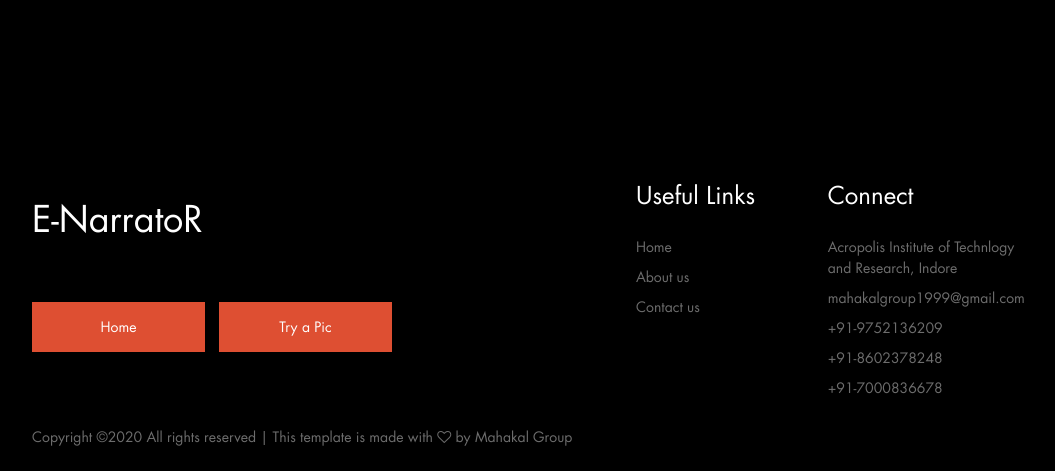
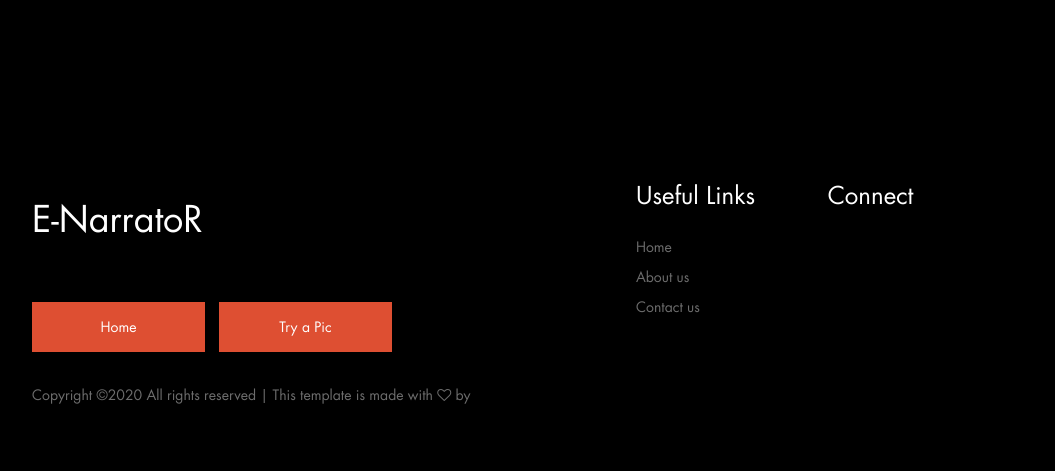
Before and after one commit to harsh12-99/enarrator, a Flask app: page /about in a window 1280 px wide. Shown: the part 2888-3359 px from the top of the page, without its empty margins (18-1073 px from the left). After the commit the page ends 3292 px from the top, so only its background shows below. Run offline with Flask 2, Linux system fonts and the light colour scheme; some libraries are stand-ins or nearby versions.

Commit message:
Update about.html

```diff
--- a/templates/about.html
+++ b/templates/about.html
@@ -307,11 +307,7 @@
 				<div class="footer_list">
 					<div class="footer_list_title">Connect</div>
 					<ul>
-						<li><a href="#">Acropolis Institute of Technlogy and Research, Indore</a></li>
-						<li><a href="#">mahakalgroup1999@gmail.com</a></li>
-						<li><a href="#">+91-9752136209</a></li>
-						<li><a href="#">+91-8602378248</a></li>
-						<li><a href="#">+91-7000836678</a></li>
+
 					</ul>
 				</div>
 
@@ -319,7 +315,7 @@
 		</div>
 		<div class="copyright_bar">
 			<span><!-- Link back to Colorlib can't be removed. Template is licensed under CC BY 3.0. -->
-				Copyright &copy;<script>document.write(new Date().getFullYear());</script> All rights reserved | This template is made with <i class="fa fa-heart-o" aria-hidden="true"></i> by Mahakal Group
+				Copyright &copy;<script>document.write(new Date().getFullYear());</script> All rights reserved | This template is made with <i class="fa fa-heart-o" aria-hidden="true"></i> by
 				<!-- Link back to Colorlib can't be removed. Template is licensed under CC BY 3.0. -->
 			</span>
 		</div>
```
